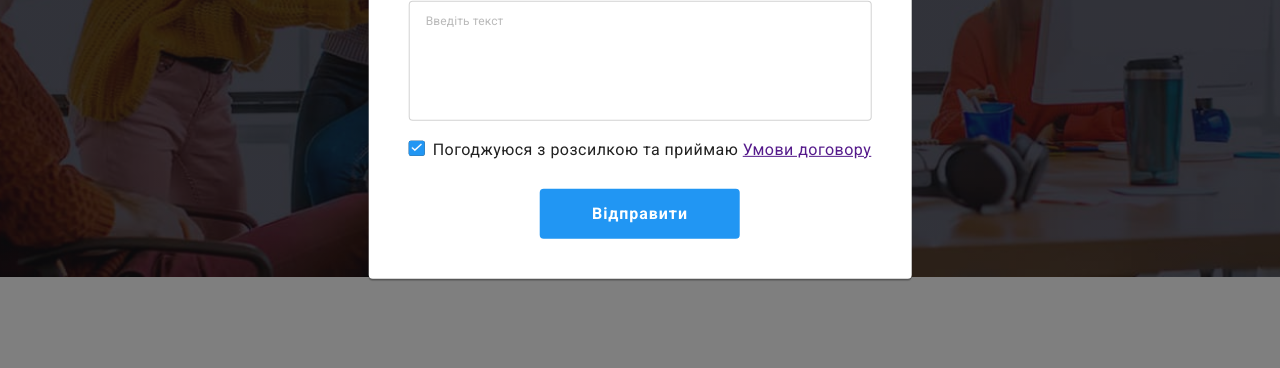
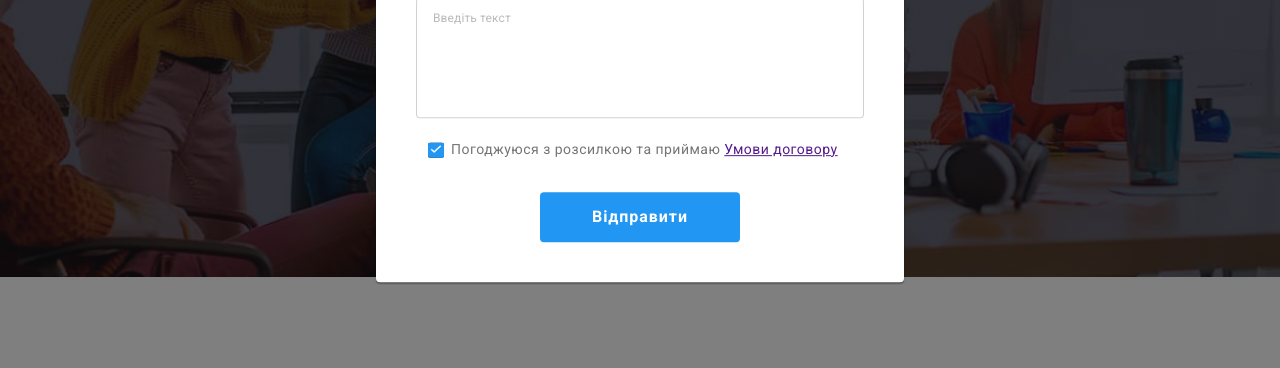
Before and after one commit to Pavlo-Savka/goit-markup-hw-06, a plain HTML site: page index.html in a window 1280 px wide. Both pictures are taken after a click on the button "Замовити послугу". Shown: the part 416-784 px from the top of the page. Drawn offline with nearby package versions, Linux system fonts and the light colour scheme.

Commit message:
fix bugs

```diff
--- a/styles.css
+++ b/styles.css
@@ -734,6 +734,8 @@ opacity: 1;
 }
 .modal-button-close {
     display: flex;
+    width: 30px;
+    height: 30px;
     justify-content: center;
     align-items: center;
     border: 1px solid var(--foter-shadow);
@@ -757,7 +759,6 @@ box-shadow: 0px 3px 1px rgba(0, 0, 0, 0.1),
 .modal-button-close:hover,
 .modal-button-close:focus {
     fill: var(--accent-color);
-    outline: none;
 }
 .modal-form {
     display: flex;
@@ -786,7 +787,6 @@ box-shadow: 0px 3px 1px rgba(0, 0, 0, 0.1),
     border: 1px solid var(--modal-border-color);
     border-radius: 4px;
     padding-left: 40px;
-    outline: none;
 }
 .input-wrapper {
     position: relative;
@@ -816,16 +816,11 @@ box-shadow: 0px 3px 1px rgba(0, 0, 0, 0.1),
     border-radius: 4px;
     margin-bottom: 20px;
     padding: 12px 16px;
-    outline: none;
 }
 .input-comment:hover,
 .input-comment:focus {
     border: 1px solid var(--accent-color);
 }
-.modal-checkbox {
-    margin-right: 8px;
-}
-
 .input-comment::placeholder {
     display: flex;
     font-weight: 400;
@@ -833,7 +828,12 @@ box-shadow: 0px 3px 1px rgba(0, 0, 0, 0.1),
     line-height: 14px;
     letter-spacing: 0.01em;
     color: var(--placeholder-color);
-
+}
+.modal-terms {
+    display: flex;
+    margin-bottom: 30px;
+    margin-left: 12px;
+    align-items: center;
 }
 .modal-button {
     background-color: var(--accent-color);
@@ -853,10 +853,6 @@ box-shadow: 0px 3px 1px rgba(0, 0, 0, 0.1),
 .modal-button:hover,
 .modal-button:focus {
     background-color: var(--modal-button-hover);
-}
-.modal-terms {
-    display: flex;
-    margin-bottom: 30px;
 }
 .subscribe-newsletter {
     margin-bottom: 20px;
@@ -878,6 +874,7 @@ box-shadow: 0px 3px 1px rgba(0, 0, 0, 0.1),
     width: 358px;
     height: 50px;
     margin-right: 12px;
+    padding-left: 16px;
     background-color: inherit;
     border: 1px solid var(--footer-border-color);
     border-radius: 4px;
@@ -925,14 +922,18 @@ box-shadow: 0px 3px 1px rgba(0, 0, 0, 0.1),
 }
 .terms-label {
     position: relative;
-    padding-left: 24px;
+    padding-left: 23px;
+    font-size: 14px;
+    line-height: 1.7;
+    color: var(--paragraf-color);
 }
 .terms-label::before {
     content: "";
     position: absolute;
     width: 16px;
     height: 15px;
-    top: 0;
+    top:50%;
+    transform: translateY(-50%);
     left: 0;
     border: 2px solid var(--headline-color);
     border-radius: 2px;
@@ -942,7 +943,8 @@ box-shadow: 0px 3px 1px rgba(0, 0, 0, 0.1),
     position: absolute;
     width: 16px;
     height: 15px;
-    top: 0;
+    top: 50%;
+    transform: translateY(-50%);
     left: 0;
     border: 2px solid var(--accent-color);
     border-radius: 2px;
```
